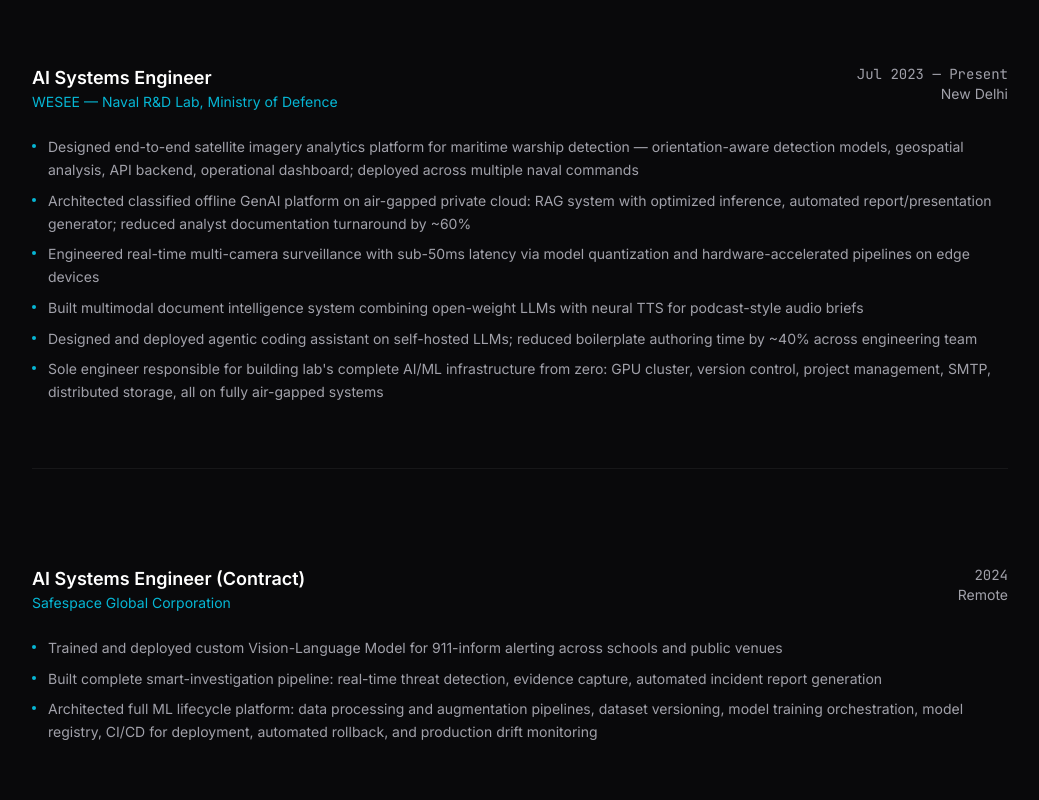
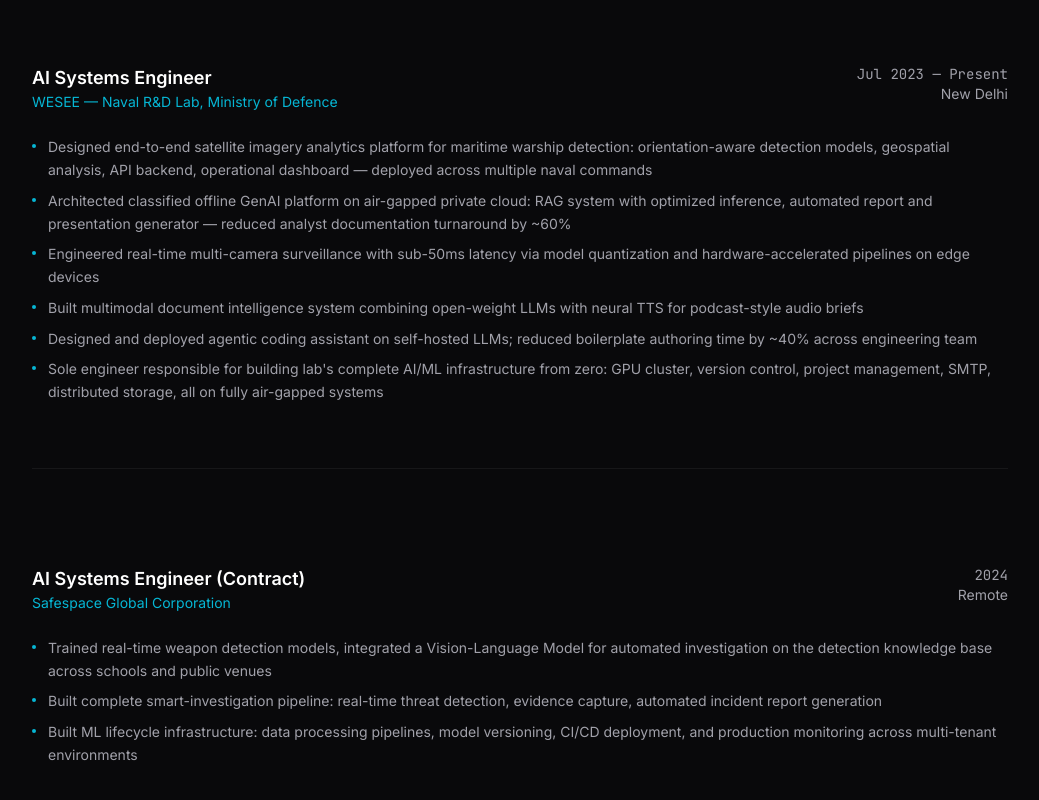
Before and after one commit to Rjaat/Rjaat.github.io, a React (Vite) app: page / in a window 1280 px wide. Shown: the part 6580-7380 px from the top of the page, without its empty margins (120-1159 px from the left). Built offline with nearby package versions, Linux system fonts and the light colour scheme.

Commit message:
fix: correct Safespace highlights (detection models + VLM integration, not VLM training), consistent bullet format

```diff
--- a/src/components/Experience.tsx
+++ b/src/components/Experience.tsx
@@ -7,8 +7,8 @@
     location: 'New Delhi',
     period: 'Jul 2023 — Present',
     highlights: [
-      'Designed end-to-end satellite imagery analytics platform for maritime warship detection — orientation-aware detection models, geospatial analysis, API backend, operational dashboard; deployed across multiple naval commands',
-      'Architected classified offline GenAI platform on air-gapped private cloud: RAG system with optimized inference, automated report/presentation generator; reduced analyst documentation turnaround by ~60%',
+      'Designed end-to-end satellite imagery analytics platform for maritime warship detection: orientation-aware detection models, geospatial analysis, API backend, operational dashboard — deployed across multiple naval commands',
+      'Architected classified offline GenAI platform on air-gapped private cloud: RAG system with optimized inference, automated report and presentation generator — reduced analyst documentation turnaround by ~60%',
       'Engineered real-time multi-camera surveillance with sub-50ms latency via model quantization and hardware-accelerated pipelines on edge devices',
       'Built multimodal document intelligence system combining open-weight LLMs with neural TTS for podcast-style audio briefs',
       'Designed and deployed agentic coding assistant on self-hosted LLMs; reduced boilerplate authoring time by ~40% across engineering team',
@@ -21,9 +21,9 @@
     location: 'Remote',
     period: '2024',
     highlights: [
-      'Trained and deployed custom Vision-Language Model for 911-inform alerting across schools and public venues',
+      'Trained real-time weapon detection models, integrated a Vision-Language Model for automated investigation on the detection knowledge base across schools and public venues',
       'Built complete smart-investigation pipeline: real-time threat detection, evidence capture, automated incident report generation',
-      'Architected full ML lifecycle platform: data processing and augmentation pipelines, dataset versioning, model training orchestration, model registry, CI/CD for deployment, automated rollback, and production drift monitoring',
+      'Built ML lifecycle infrastructure: data processing pipelines, model versioning, CI/CD deployment, and production monitoring across multi-tenant environments',
     ],
   },
   {
```
